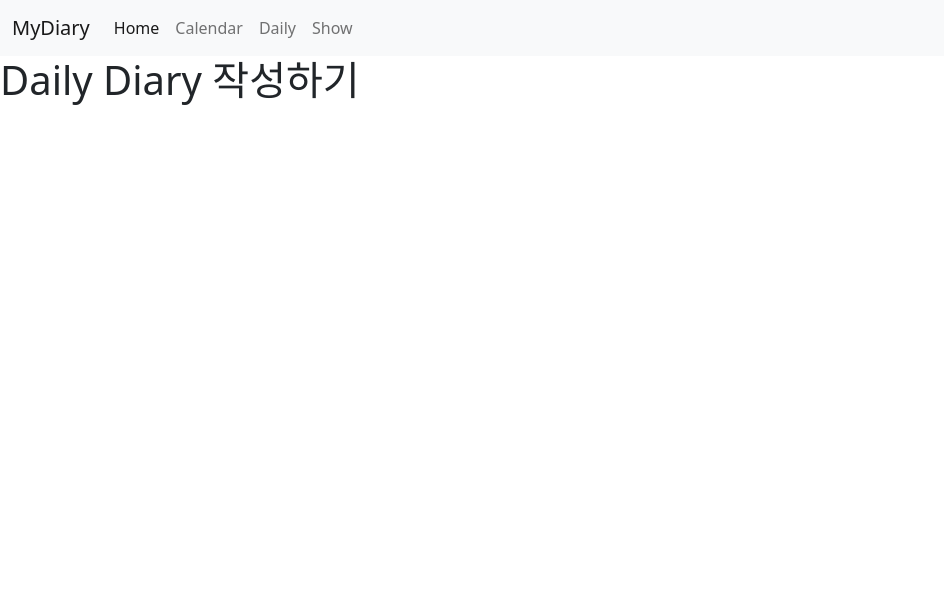
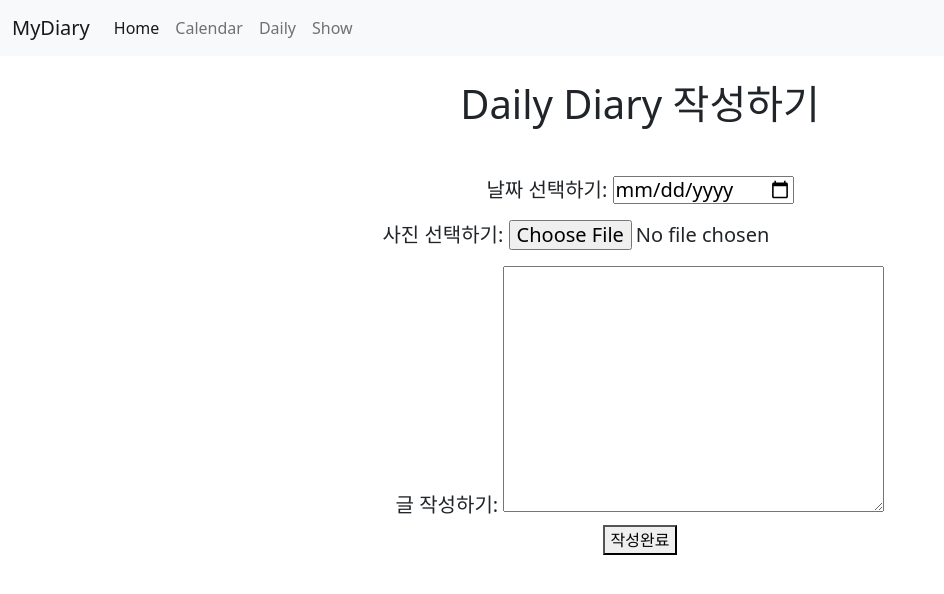
Before and after one commit to Likelion-at-SMWU-10th/LeeSuMin, a Django app: page /daily/ in a window 1280 px wide. Shown: the top 594 px of the page, without its empty margins (0-944 px from the left). Run offline with Django 4.2, Linux system fonts and the light colour scheme.

Commit message:
[feat] 8.0 modify dailyapp
dailyapp 부분의 dailydiary.html과 showdiary.html 부분 수정 및 css 추가

```diff
--- a/HW05/mydiary/daily/templates/dailydiary.html
+++ b/HW05/mydiary/daily/templates/dailydiary.html
@@ -1,13 +1,17 @@
 {% load static %}
 <!DOCTYPE html>
 <html lang="en">
+
 <head>
     <meta charset="UTF-8">
     <meta http-equiv="X-UA-Compatible" content="IE=edge">
     <meta name="viewport" content="width=device-width, initial-scale=1.0">
-    <link href="https://cdn.jsdelivr.net/npm/bootstrap@5.1.3/dist/css/bootstrap.min.css" rel="stylesheet" integrity="sha384-1BmE4kWBq78iYhFldvKuhfTAU6auU8tT94WrHftjDbrCEXSU1oBoqyl2QvZ6jIW3" crossorigin="anonymous">
+    <link href="https://cdn.jsdelivr.net/npm/bootstrap@5.1.3/dist/css/bootstrap.min.css" rel="stylesheet"
+        integrity="sha384-1BmE4kWBq78iYhFldvKuhfTAU6auU8tT94WrHftjDbrCEXSU1oBoqyl2QvZ6jIW3" crossorigin="anonymous">
+    <link rel="stylesheet" type="text/css" href="{% static 'css/style.css' %}">
     <title>Daily Diary</title>
 </head>
+
 <body>
     <nav class="navbar navbar-expand-lg navbar-light bg-light" style="background-color: blanchedalmond;">
         <div class="container-fluid">
@@ -34,6 +38,24 @@
             </div>
         </div>
     </nav>
+    <br>
     <h1>Daily Diary 작성하기</h1>
+    <br>
+    <form class="" method="post" enctype="multipart/form-data">
+        {% csrf_token %}
+        <p>
+            <h5>날짜 선택하기: <input type="date" name="posting_date"></h5>
+        </p>
+        <p>
+            <h5>사진 선택하기: <input type="file" name="posting_photo"></h5>
+        </p>
+        <p>
+            <h5>글 작성하기: <textarea name="posting_content" rows="10" cols="30"></textarea> </h5>
+
+            <button type="submit" name="button">작성완료</button>
+        </p>
+        <p> {{ error }}</p>
+    </form>
 </body>
+
 </html>
--- a/HW05/mydiary/daily/templates/showdiary.html
+++ b/HW05/mydiary/daily/templates/showdiary.html
@@ -6,6 +6,7 @@
     <meta http-equiv="X-UA-Compatible" content="IE=edge">
     <meta name="viewport" content="width=device-width, initial-scale=1.0">
     <link href="https://cdn.jsdelivr.net/npm/bootstrap@5.1.3/dist/css/bootstrap.min.css" rel="stylesheet" integrity="sha384-1BmE4kWBq78iYhFldvKuhfTAU6auU8tT94WrHftjDbrCEXSU1oBoqyl2QvZ6jIW3" crossorigin="anonymous">
+    <link rel="stylesheet" type="text/css" href="{% static 'css/style.css' %}">
     <title>Document</title>
 </head>
 <body>
@@ -34,6 +35,7 @@
             </div>
         </div>
     </nav>
-    <h1>작성한 다이어리 보기</h1>
+    <br>
+    <h1>내용 보기</h1>
 </body>
 </html>
```
